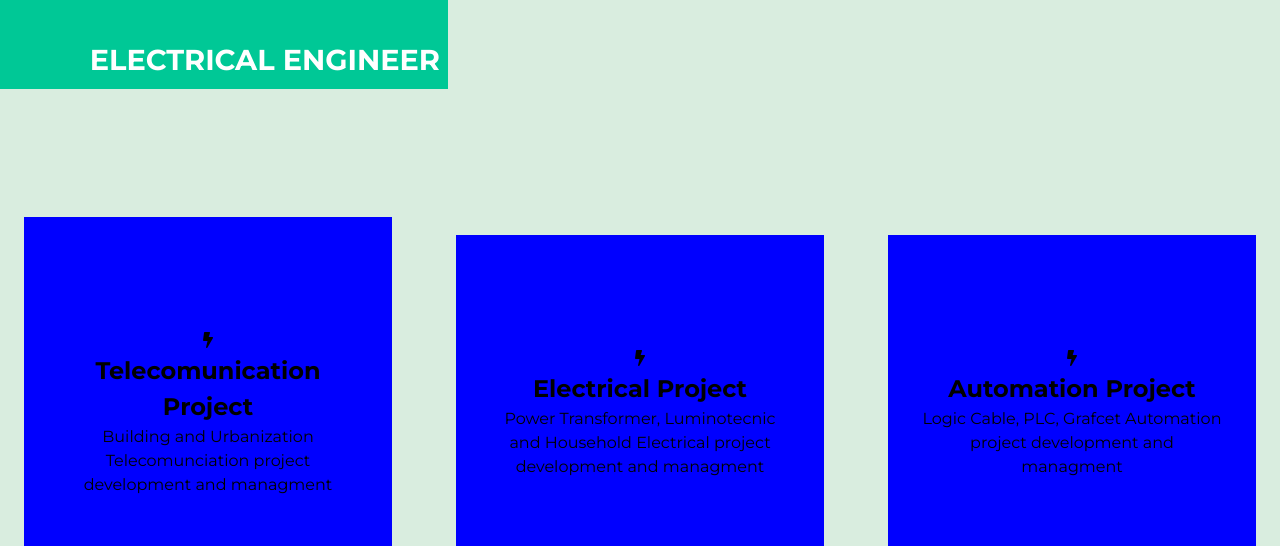
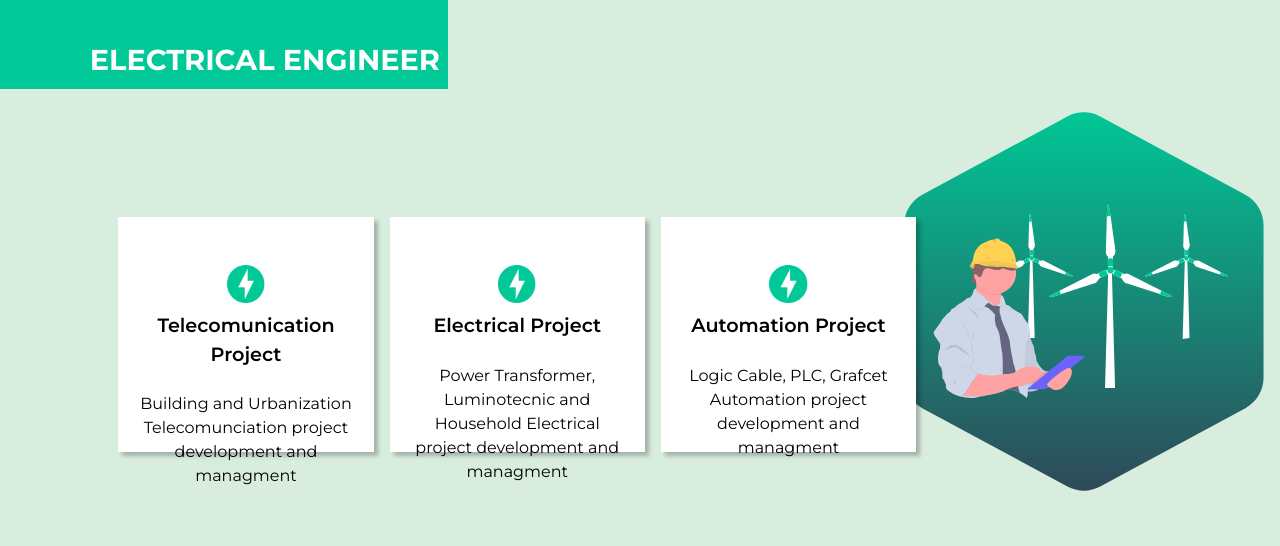
Before and after one commit to vscampanha/vitorcampanha_portfolio, a website: page dist/index.html in a window 1280 px wide. Shown: the part 1434-1980 px from the top of the page. Drawn offline with Linux system fonts and the light colour scheme.

Commit message:
Eletrical update

```diff
--- a/scss/main.scss
+++ b/scss/main.scss
@@ -46,10 +46,10 @@ ul {
   .green-background {
     position: absolute;
     top: 0;
-    left: 0;
+    left: -10%;
     z-index: -1;
     img {
-      width: 88vw;
+      width: 100vw;
       height: 80vh;
     }
   }
@@ -109,7 +109,7 @@ ul {
 
     .content-text {
       grid-area: text;
-      margin-top: 8rem;
+      margin-top: 20%;
 
       .wrapper {
         display: flex;
@@ -197,7 +197,6 @@ ul {
 
 //About Me
 #about {
-  width: 100vw;
   height: 70vh;
   background: #fff;
 
@@ -267,28 +266,65 @@ ul {
     color: #fff;
   }
 
-  .container {
+  .wrapper {
     display: grid;
-    grid-template-columns: repeat(1, 1fr);
-    width: 100%;
+    margin-left: 8%;
+    grid-template-areas:
+      "boxes img"
+      "tech img";
+    position: relative;
+    z-index: 1;
 
     .boxes {
-      display: grid;
-      grid-template-columns: repeat(3, 1fr);
-      grid-gap: 4rem;
-      text-align: center;
-      align-items: center;
+      grid-area: boxes;
+      display: flex;
 
       .main-box {
-        padding: 7rem 2rem;
+        display: flex;
+        flex-direction: column;
+        text-align: center;
+        margin-left: 1rem;
+        padding: 3rem 0;
+        // width: 306px;
+        // height: 288px;
+        width: 30%;
+        height: 70%;
+        background: #fff;
+        box-shadow: 4px 4px 4px rgba(0, 0, 0, 0.25);
 
-        background: blue;
+        h2 {
+          font-weight: 600;
+          font-size: 1.2rem;
+          padding: 0.5rem;
+        }
+
+        img {
+          width: 15%;
+          margin: auto;
+        }
+
+        p {
+          font-size: 1rem;
+          margin: 1rem;
+        }
       }
     }
+    .tech {
+      grid-area: tech;
+      margin: 0 auto;
+    }
 
-    .tech {
-      grid-column: 1 / span 3;
-      background: green;
+    .eletrical-img {
+      grid-area: img;
+      position: relative;
+      top: -25%;
+      left: -15%;
+      z-index: -1;
+      height: 70%;
+
+      img {
+        width: 110%;
+      }
     }
   }
 }
```
Also changed, not shown: dist/css/main.css, dist/img/icons/autocad.svg (added), dist/img/icons/itedlogo.svg (added), dist/img/icons/iturlogo.svg (added), dist/img/illustration/Engineer.png (deleted), dist/img/illustration/Engineer.svg (added), dist/img/illustration/power.png (added), dist/index.html.
